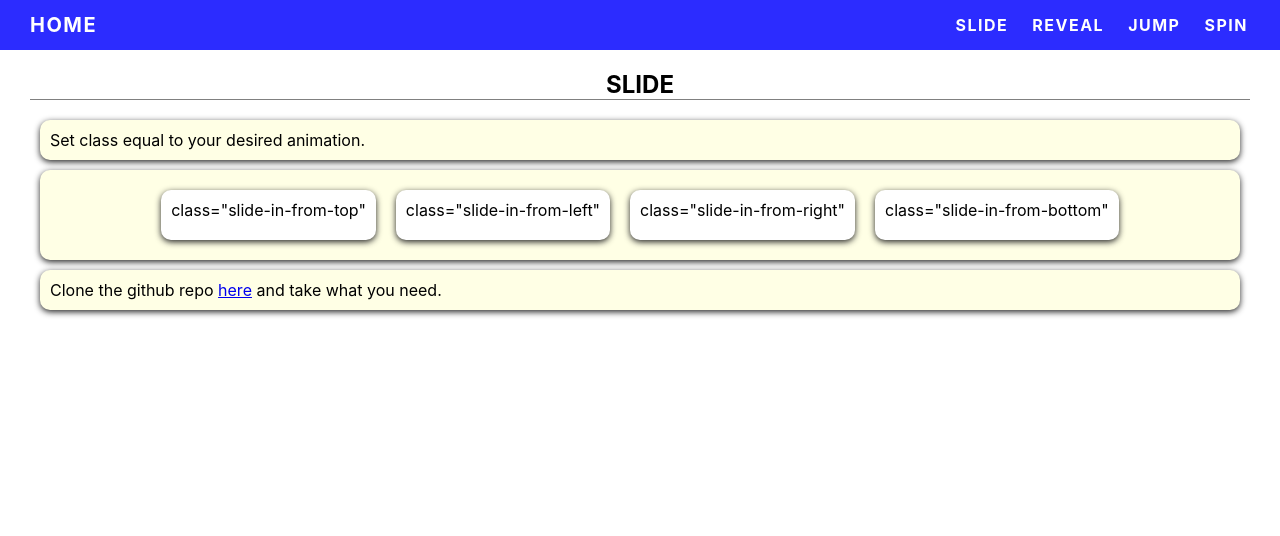
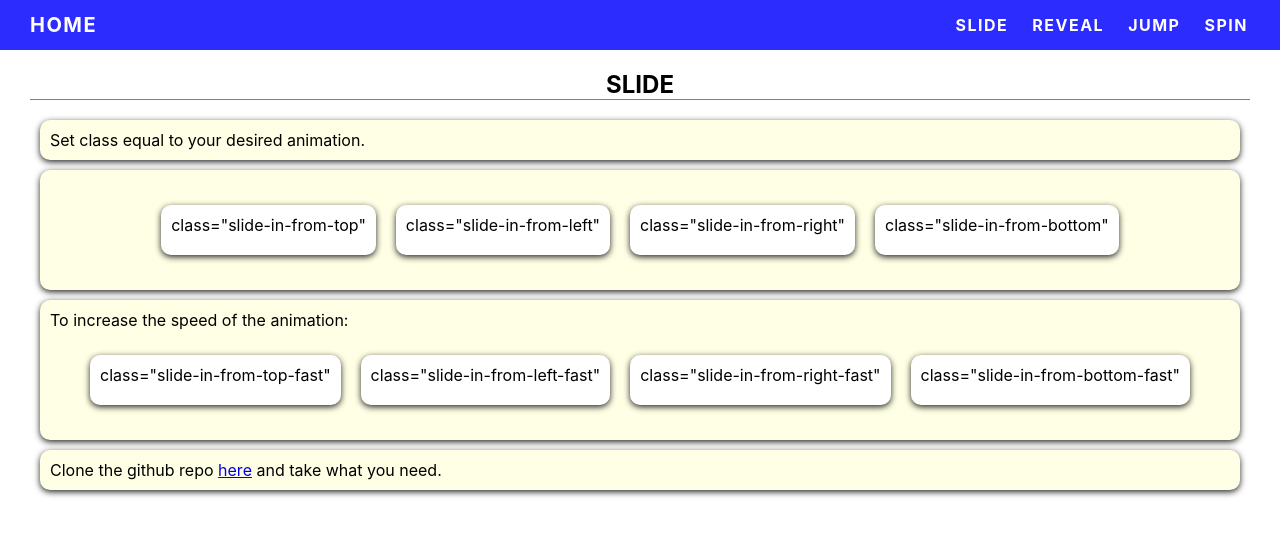
Before and after one commit to ErlJocson/css-animations, a React (Create React App) app: page /slide in a window 1280 px wide. Shown: the top 536 px of the page. Built offline with nearby package versions, Linux system fonts and the light colour scheme.

Commit message:
increase speed

```diff
--- a/src/components/pages/Jump.js
+++ b/src/components/pages/Jump.js
@@ -18,6 +18,12 @@ function Jump() {
         <Section>
           <CodeContainer>
             <JumpDIV className="jump">class="jump"</JumpDIV>
+          </CodeContainer>
+        </Section>
+        <Section>
+          <p>To increase the speed of the animation:</p>
+          <CodeContainer>
+            <JumpDIV className="jump-fast">class="jump-fast"</JumpDIV>
           </CodeContainer>
         </Section>
         <Section>
--- a/src/components/pages/Reveal.js
+++ b/src/components/pages/Reveal.js
@@ -19,6 +19,12 @@ function Reveal() {
         <Section>
           <CodeContainer>
             <RevealDIV className="reveal">class="reveal"</RevealDIV>
+          </CodeContainer>
+        </Section>
+        <Section>
+          <p>To increase the speed of the animation:</p>
+          <CodeContainer>
+            <RevealDIV className="reveal-fast">class="reveal-fast"</RevealDIV>
           </CodeContainer>
         </Section>
         <Section>
--- a/src/components/pages/Slide.js
+++ b/src/components/pages/Slide.js
@@ -29,6 +29,23 @@ function Slide() {
           </MyCodeContainer>
         </Section>
         <Section>
+          <p>To increase the speed of the animation:</p>
+          <MyCodeContainer>
+            <SlideDIV className="slide-in-from-top-fast">
+              class="slide-in-from-top-fast"
+            </SlideDIV>
+            <SlideDIV className="slide-in-from-left-fast">
+              class="slide-in-from-left-fast"
+            </SlideDIV>
+            <SlideDIV className="slide-in-from-right-fast">
+              class="slide-in-from-right-fast"
+            </SlideDIV>
+            <SlideDIV className="slide-in-from-bottom-fast">
+              class="slide-in-from-bottom-fast"
+            </SlideDIV>
+          </MyCodeContainer>
+        </Section>
+        <Section>
           <p>
             Clone the github repo{" "}
             <a
@@ -51,6 +68,8 @@ const MyCodeContainer = styled.div`
   display: flex;
   flex-wrap: wrap;
   justify-content: center;
+  align-items: center;
+  height: 100px;
 `;
 
 const SlideDIV = styled.div`
--- a/src/components/pages/Spin.js
+++ b/src/components/pages/Spin.js
@@ -17,6 +17,12 @@ function Spin() {
         <Section>
           <CodeContainer>
             <SpinDIV className="spin">class="spin"</SpinDIV>
+          </CodeContainer>
+        </Section>
+        <Section>
+          <p>To increase the speed of the animation:</p>
+          <CodeContainer>
+            <SpinDIV className="spin-fast">class="spin-fast"</SpinDIV>
           </CodeContainer>
         </Section>
         <Section>
--- a/src/index.css
+++ b/src/index.css
@@ -42,6 +42,9 @@ code {
   animation: jump 700ms ease;
 }
 
+.jump-fast {
+  animation: jump 500ms ease;
+}
 /*  */
 
 @keyframes reveal {
@@ -58,10 +61,13 @@ code {
   animation: reveal 1s ease;
 }
 
+.reveal-fast {
+  animation: reveal 600ms ease;
+}
+
 /*  */
 
 /*  */
-
 @keyframes slide-in-from-left {
   0% {
     transform: translateX(-100px);
@@ -76,6 +82,10 @@ code {
 
 .slide-in-from-left {
   animation: slide-in-from-left 1s ease;
+}
+
+.slide-in-from-left-fast {
+  animation: slide-in-from-left 600ms ease;
 }
 
 /*  */
@@ -96,6 +106,10 @@ code {
   animation: slide-in-from-right 1s ease;
 }
 
+.slide-in-from-right-fast {
+  animation: slide-in-from-right 600ms ease;
+}
+
 /*  */
 
 @keyframes slide-in-from-top {
@@ -111,6 +125,10 @@ code {
 
 .slide-in-from-top {
   animation: slide-in-from-top 1s ease;
+}
+
+.slide-in-from-top-fast {
+  animation: slide-in-from-top 600ms ease;
 }
 
 /*  */
@@ -130,7 +148,22 @@ code {
   animation: slide-in-from-bottom 1s ease;
 }
 
+.slide-in-from-bottom-fast {
+  animation: slide-in-from-bottom 600ms ease;
+}
+
 /*  */
+
+@keyframes spin {
+  from {
+    transform: rotate(0deg);
+    opacity: 0;
+  }
+  to {
+    transform: rotate(360deg);
+    opacity: 1;
+  }
+}
 
 @keyframes spin {
   from {
@@ -146,3 +179,7 @@ code {
 .spin {
   animation: spin 1s ease;
 }
+
+.spin-fast {
+  animation: spin 600ms ease;
+}
```
